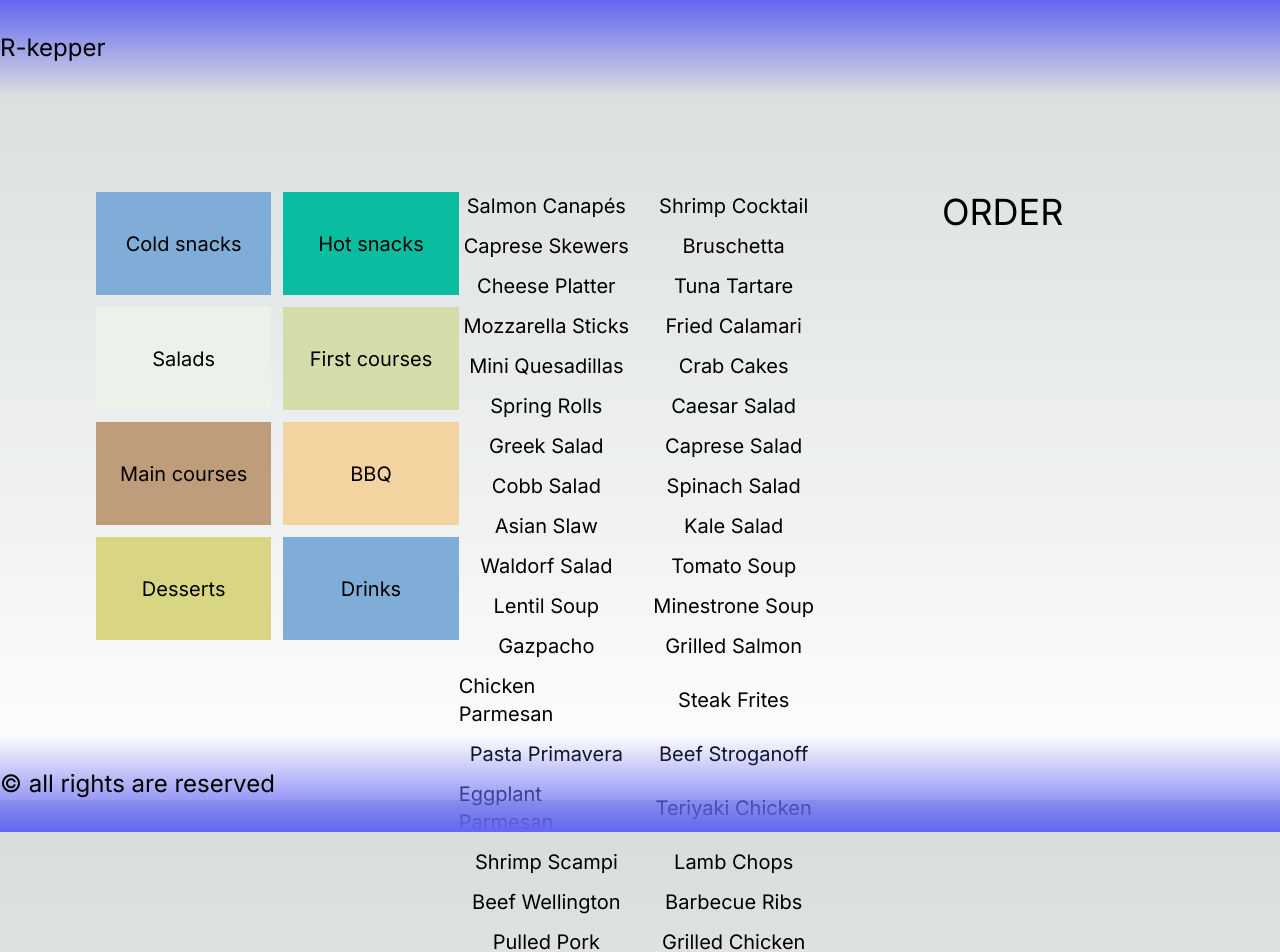
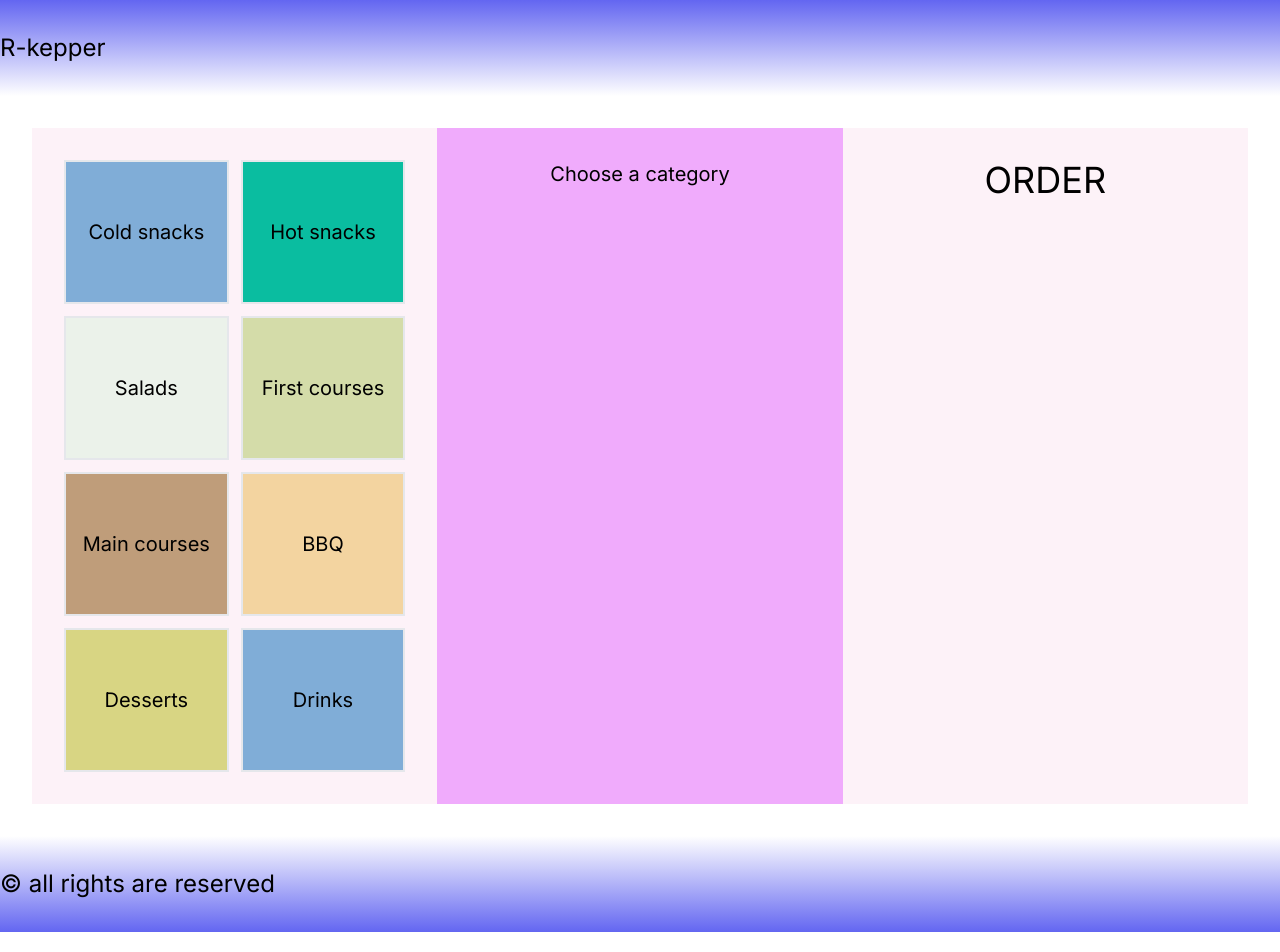
Before and after one commit to BobrovYehor/education, a Next.js app in the folder my-app/: page / in a window 1280 px wide. Shown: the top 952 px of the page. Built offline with nearby package versions, Linux system fonts and the light colour scheme.

Commit message:
Added dishes depending on the category

```diff
--- a/my-app/services/categories.js
+++ b/my-app/services/categories.js
@@ -2,12 +2,12 @@ const categories =
     [
         { title: 'Cold snacks', id: '1' },
         { title: 'Hot snacks', id: '2' },
-        { title: 'Salads', id: '003' },
-        { title: 'First courses',id: '004' },
-        { title: 'Main courses',id: '005' },
-        { title: 'BBQ',id: '006' },
-        { title: 'Desserts',id: '007' },
-        { title: 'Drinks',id: '008' },
+        { title: 'Salads', id: '3' },
+        { title: 'First courses',id: '4' },
+        { title: 'Main courses',id: '5' },
+        { title: 'BBQ',id: '6' },
+        { title: 'Desserts',id: '7' },
+        { title: 'Drinks',id: '8' },
     ]
 
 
--- a/my-app/services/dishes.js
+++ b/my-app/services/dishes.js
@@ -120,7 +120,7 @@ const dishes = [
     },
 
     {
-        id: '15',
+        id: '51',
         category_id: '3',
         title: 'Spinach Salad',
         weight: '270g',
@@ -220,22 +220,6 @@ const dishes = [
         title: 'Beef Stroganoff',
         weight: '350g',
         price: 19.99,
-    },
-
-    {
-        id: '28',
-        category_id: '5',
-        title: 'Eggplant Parmesan',
-        weight: '300g',
-        price: 16.99,
-    },
-
-    {
-        id: '29',
-        category_id: '5',
-        title: 'Teriyaki Chicken',
-        weight: '300g',
-        price: 17.99,
     },
 
     {
--- a/my-app/src/app/component/Categories.js
+++ b/my-app/src/app/component/Categories.js
@@ -1,28 +1,23 @@
-import React, { useState } from 'react';
+import { useState } from 'react';
 import categories from '../../../services/categories';
 
-const backgroundColors = ['#80ADD7', '#0ABDA0', '#EBF2EA', '#D4DCA9', '#BF9D7A', '#F3D4A0', '#D8D583'];
+const backgroundColors = ['bg-[#80ADD7]', 'bg-[#0ABDA0]', 'bg-[#EBF2EA]', 'bg-[#D4DCA9]', 'bg-[#BF9D7A]', 'bg-[#F3D4A0]', 'bg-[#D8D583]'];
 
-const Categories = () => {
-    const [activeCategory, setActiveCategory] = useState(null);
+const Categories = ({ activeCategory, setActiveCategory }) => {
+    const [activeBorder, setActiveBorder] = useState(null);
 
     const handleCategoryClick = (categoryId) => {
         setActiveCategory(categoryId === activeCategory ? null : categoryId);
+        setActiveBorder(categoryId);
     };
 
     return (
-        <section className='categories h-full w-1/3'>
-            <ul className='categories__item grid grid-cols-2 h-full gap-3'>
+        <section className='h-full min-w-96 bg-pink-50 p-8'>
+            <ul className='grid grid-cols-2 h-full gap-3'>
                 {categories.map((category, index) => (
                     <li
                         key={category.id}
-                        className='flex justify-center items-center text-xl'
-                        style={{
-                            backgroundColor: backgroundColors[index % backgroundColors.length],
-                            cursor: 'pointer',
-                            border: '5px solid',
-                            borderColor: activeCategory === category.id ? 'white' : backgroundColors[index % backgroundColors.length],
-                        }}
+                        className={`flex justify-center items-center text-xl h-36 cursor-pointer border-2 ${backgroundColors[index % backgroundColors.length]} ${activeBorder === category.id ? 'border-black' : ''}`}
                         onClick={() => handleCategoryClick(category.id)}
                     >
                         {category.title}
--- a/my-app/src/app/component/Dishes.js
+++ b/my-app/src/app/component/Dishes.js
@@ -1,17 +1,23 @@
 import dishes from "../../../services/dishes";
 
-const Dishes = () => {
+const Dishes = ({ activeCategory }) => {
+    const filteredDishes = activeCategory ? dishes.filter(dish => dish.category_id === activeCategory) : [];
+
     return (
-        <section className='dishes h-full w-1/3'>
-            <ul className='dishes__item grid grid-cols-2 h-full gap-3'>
-                {dishes.map((dish, index) => (
+        <section className='h-full min-w-96 bg-fuchsia-300 p-8'>
+            {activeCategory ? (
+                <ul className='grid grid-cols-2 grid-rows-4 h-full gap-3'>
+                    {filteredDishes.map((dish, index) => (
                         <li
                             key={dish.id}
-                        className='flex justify-center items-center text-xl'>
+                            className='flex justify-center items-center text-xl h-36 cursor-pointer bg-pink-200'>
                             {dish.title}
                         </li>
                     ))}
                 </ul>
+            ) : (
+                <h1 className="text-center text-xl">Choose a category</h1>
+            )}
         </section>
     );
 }
--- a/my-app/src/app/component/Order.js
+++ b/my-app/src/app/component/Order.js
@@ -2,7 +2,7 @@
 
 const Order = () => {
     return (
-        <section className='order h-full w-1/3 text-center'>
+        <section className='order h-full text-center min-w-96 bg-pink-50 p-8'>
             <h1 className="text-4xl">ORDER</h1>
         </section>
     )
--- a/my-app/src/app/globals.css
+++ b/my-app/src/app/globals.css
@@ -18,12 +18,6 @@
 
 body {
   color: rgb(var(--foreground-rgb));
-  background: linear-gradient(
-      to bottom,
-      transparent,
-      rgb(var(--background-end-rgb))
-    )
-    rgb(var(--background-start-rgb));
     font-size: 16px;
     height: 100vh;
     display: flex;
--- a/my-app/src/app/page.js
+++ b/my-app/src/app/page.js
@@ -1,14 +1,17 @@
 "use client";
+import { useState } from "react";
 import Categories from "./component/Categories";
 import Dishes from "./component/Dishes";
 import Order from "./component/Order";
 
 export default function Home() {
+const [activeCategory, setActiveCategory] = useState(null);
+
   return (
 
-    <main className="flex items-center justify-between p-24 h-4/5">
-        <Categories />
-        <Dishes />
+    <main className="p-8 grid grid-cols-1 lg:grid-cols-2 xl:grid-cols-3">
+        <Categories activeCategory={activeCategory} setActiveCategory={setActiveCategory}/>
+        <Dishes activeCategory={activeCategory} />
         <Order />
     </main>
   );
```
Lines whose indentation alone changed are shown as unchanged.
